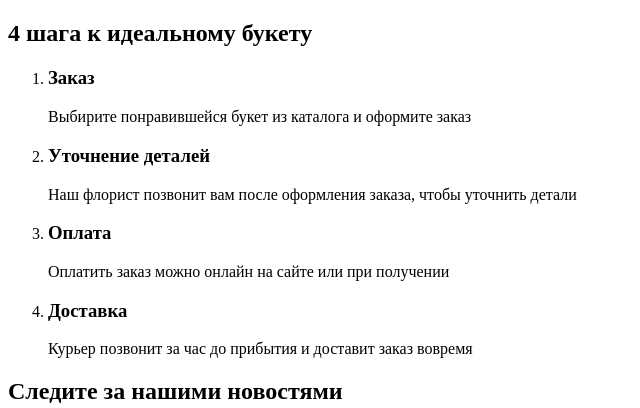
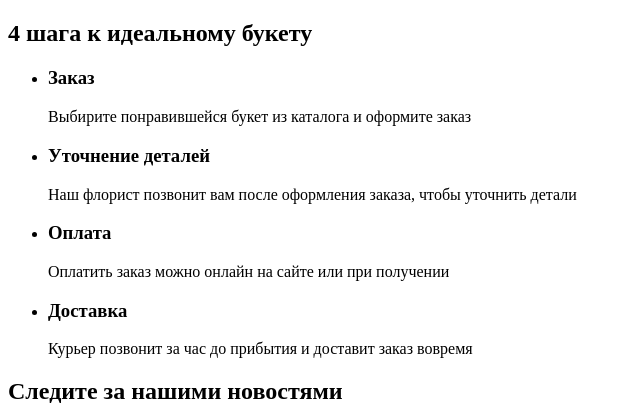
Before and after one commit to yarsmirnov/academy_botanica-marafon, a plain HTML site: page src/index.html in a window 1280 px wide. Shown: the part 2343-2751 px from the top of the page, 0-640 px from the left. Drawn offline with Linux system fonts and the light colour scheme.

Commit message:
Fix markup semantic

```diff
--- a/src/index.html
+++ b/src/index.html
@@ -127,7 +127,7 @@
 
     <section class="order-steps">
       <h2>4 шага к идеальному букету</h2>
-      <ol>
+      <ul>
         <li>
           <h3>Заказ</h3>
           <p>Выбирите понравившейся букет из каталога и оформите заказ</p>
@@ -145,7 +145,7 @@
           <h3>Доставка</h3>
           <p>Курьер позвонит за час до прибытия и доставит заказ вовремя</p>
         </li>
-      </ol>
+      </ul>
     </section>
 
     <section class="news">
@@ -197,7 +197,6 @@
         <cite>Ольга</cite>
       </blockquote>
     </section>
-  </main>
 
     <section class="contacts">
       <h2 class="visually-hidden">Контакты</h2>
@@ -219,6 +218,7 @@
         </dl>
       </div>
     </section>
+  </main>
 
   <footer class="page-footer">
     <a href="#">
```
Lines whose indentation alone changed are shown as unchanged.
